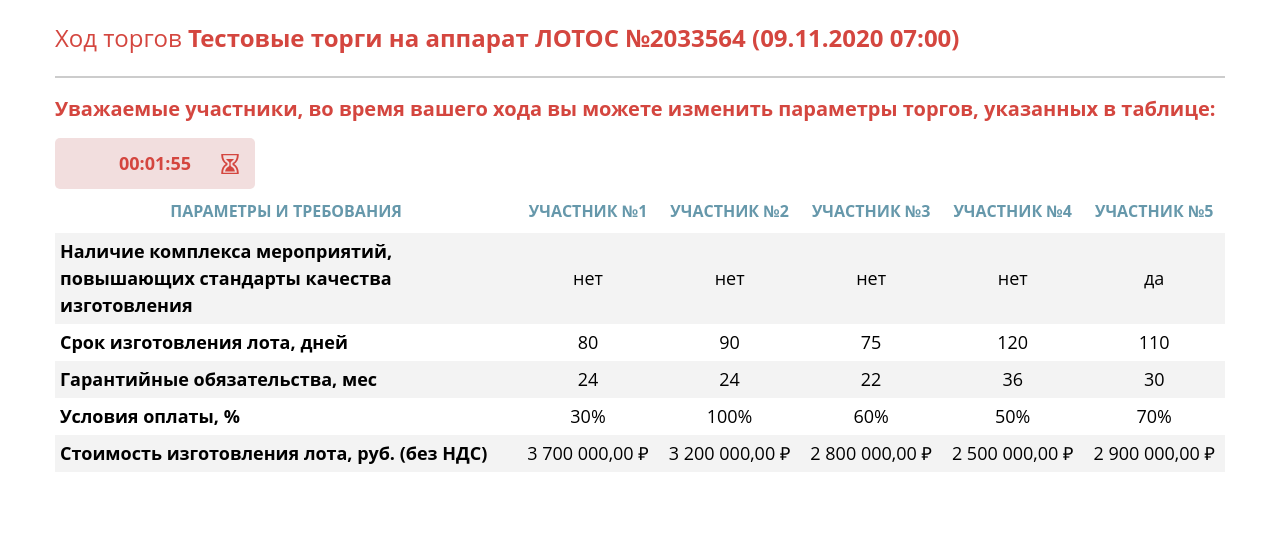
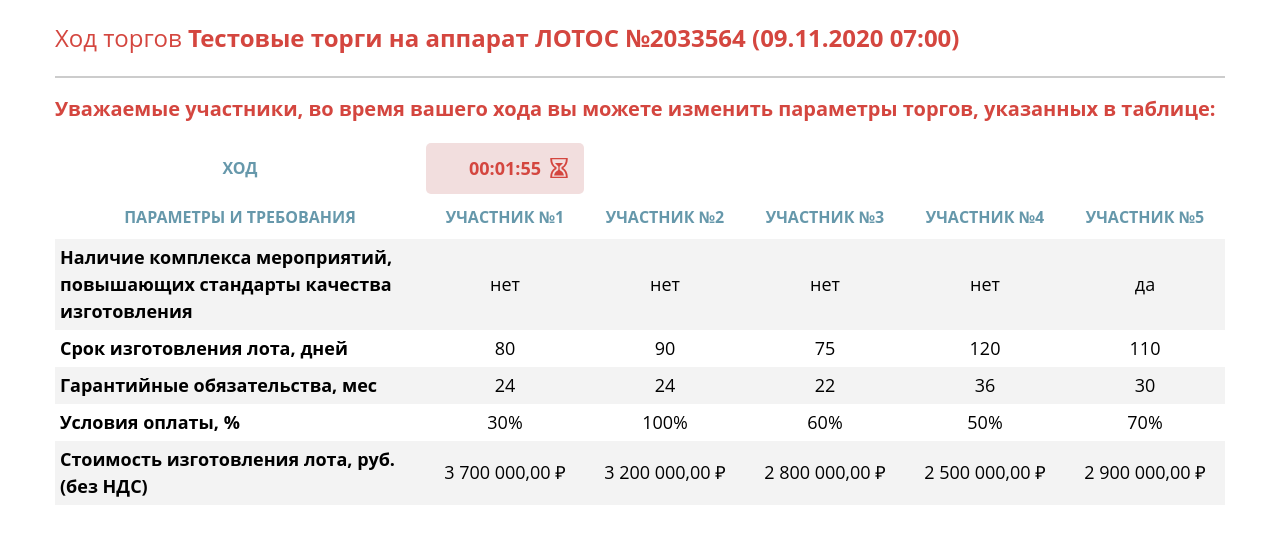
Before and after one commit to ElenaPogodaeva/test_react_trade, a React (Create React App) app: page / in a window 1280 px wide. Shown: the top 536 px of the page. Built offline with nearby package versions, Linux system fonts and the light colour scheme.

Commit message:
feat: add change turn

```diff
--- a/src/App.tsx
+++ b/src/App.tsx
@@ -1,4 +1,3 @@
-import Timer from 'components/Timer/Timer';
 import React from 'react';
 import './App.scss';
 import Table from './components/Table/Table';
@@ -54,7 +53,6 @@ function App() {
           Уважаемые участники, во время вашего хода вы можете изменить параметры торгов, указанных в
           таблице:
         </h2>
-        <Timer />
         <Table data={data} />
       </main>
     </div>
--- a/src/components/Table/Table.module.scss
+++ b/src/components/Table/Table.module.scss
@@ -3,6 +3,7 @@
 .container {
   overflow-x:auto;
   margin-bottom: 30px;
+  margin-top: 20px;
 }
 
 .table {
@@ -10,7 +11,7 @@
   border-spacing: 0;
   text-align: center;
 
-  thead th {
+  .colHead {
     font-size: 16px;
     line-height: 24px;
     font-weight: bold;
@@ -20,21 +21,23 @@
     padding: 10px;
   }
 
-  tbody th {
+  .rowHead {
     font-weight: bold;
     padding: 5px;
     text-align: left;
+    min-width: 350px;
   }
 
   td {
     padding: 5px 10px;
+    min-width: 160px;
+  }
+
+  tbody tr:nth-child(odd) {
+    background: #ffffff;
   }
 
   tbody tr:nth-child(even) {
-    background: #ffffff;
-  }
-
-  tbody tr:nth-child(odd) {
     background: $gray;
   }
 }
--- a/src/components/Table/Table.tsx
+++ b/src/components/Table/Table.tsx
@@ -1,4 +1,5 @@
-import React from 'react';
+import Timer from 'components/Timer/Timer';
+import React, { useState } from 'react';
 import style from './Table.module.scss';
 
 type Item = {
@@ -14,22 +15,44 @@ type TableProps = {
 };
 
 export const Table = ({ data }: TableProps) => {
+  const [turn, setTurn] = useState(0);
+
+  const setNextTurn = () => {
+    setTurn((turn: number) => (turn < data.length - 1 ? turn + 1 : 0));
+  };
+
   return (
     <div className={style.container}>
       <table className={style.table}>
         <thead>
           <tr>
-            <th scope="col">Параметры и требования</th>
+            <th scope="col" className={style.colHead}>
+              Ход
+            </th>
+            {new Array(data.length).fill(0).map((_, index) =>
+              index === turn ? (
+                <th scope="col" key={index}>
+                  <Timer setNextTurn={setNextTurn} />
+                </th>
+              ) : (
+                <th key={index}></th>
+              )
+            )}
+          </tr>
+        </thead>
+        <tbody>
+          <tr>
+            <th scope="col" className={style.colHead}>
+              Параметры и требования
+            </th>
             {new Array(data.length).fill(0).map((_, index) => (
-              <th scope="col" key={index}>
+              <th scope="col" key={index} className={style.colHead}>
                 Участник №{index + 1}
               </th>
             ))}
           </tr>
-        </thead>
-        <tbody>
           <tr>
-            <th scope="row">
+            <th scope="row" className={style.rowHead}>
               Наличие комплекса мероприятий, повышающих стандарты качества изготовления
             </th>
             {data.map((item, index) => (
@@ -37,25 +60,33 @@ export const Table = ({ data }: TableProps) => {
             ))}
           </tr>
           <tr>
-            <th scope="row">Срок изготовления лота, дней</th>
+            <th scope="row" className={style.rowHead}>
+              Срок изготовления лота, дней
+            </th>
             {data.map((item, index) => (
               <td key={index}>{item.productionTime}</td>
             ))}
           </tr>
           <tr>
-            <th scope="row">Гарантийные обязательства, мес</th>
+            <th scope="row" className={style.rowHead}>
+              Гарантийные обязательства, мес
+            </th>
             {data.map((item, index) => (
               <td key={index}>{item.warranties}</td>
             ))}
           </tr>
           <tr>
-            <th scope="row">Условия оплаты, %</th>
+            <th scope="row" className={style.rowHead}>
+              Условия оплаты, %
+            </th>
             {data.map((item, index) => (
               <td key={index}>{item.paymentTerms}%</td>
             ))}
           </tr>
           <tr>
-            <th scope="row">Стоимость изготовления лота, руб. (без НДС)</th>
+            <th scope="row" className={style.rowHead}>
+              Стоимость изготовления лота, руб. (без НДС)
+            </th>
             {data.map((item, index) => (
               <td key={index}>
                 {(+item.cost).toLocaleString('ru-RU', { style: 'currency', currency: 'RUB' })}
--- a/src/components/Timer/Timer.module.scss
+++ b/src/components/Timer/Timer.module.scss
@@ -5,7 +5,6 @@
   color: $red;
   text-align: center;
   background-color: $pink;
-  width: 200px;
   padding: 12px;
   border-radius: 5px;
   background-image: url("../../../public/hour-glass.svg");
--- a/src/components/Timer/Timer.tsx
+++ b/src/components/Timer/Timer.tsx
@@ -3,7 +3,11 @@ import { getPadTime } from 'helpers/getPadTime';
 import React, { useEffect, useState } from 'react';
 import style from './Timer.module.scss';
 
-export const Timer = () => {
+type TimerProps = {
+  setNextTurn: () => void;
+};
+
+export const Timer = ({ setNextTurn }: TimerProps) => {
   const [counter, setCounter] = useState(TURN_TIME);
 
   const hours = getPadTime(Math.floor(counter / 3600));
@@ -11,10 +15,12 @@ export const Timer = () => {
   const seconds = getPadTime(Math.floor(counter % 60));
 
   useEffect(() => {
-    const interval = setInterval(
-      () => setCounter((counter) => (counter >= 1 ? counter - 1 : TURN_TIME)),
-      1000
-    );
+    const interval = setInterval(() => {
+      setCounter((counter) => (counter >= 1 ? counter - 1 : TURN_TIME));
+      if (counter === 0) {
+        setNextTurn();
+      }
+    }, 1000);
 
     return () => {
       clearInterval(interval);
```
